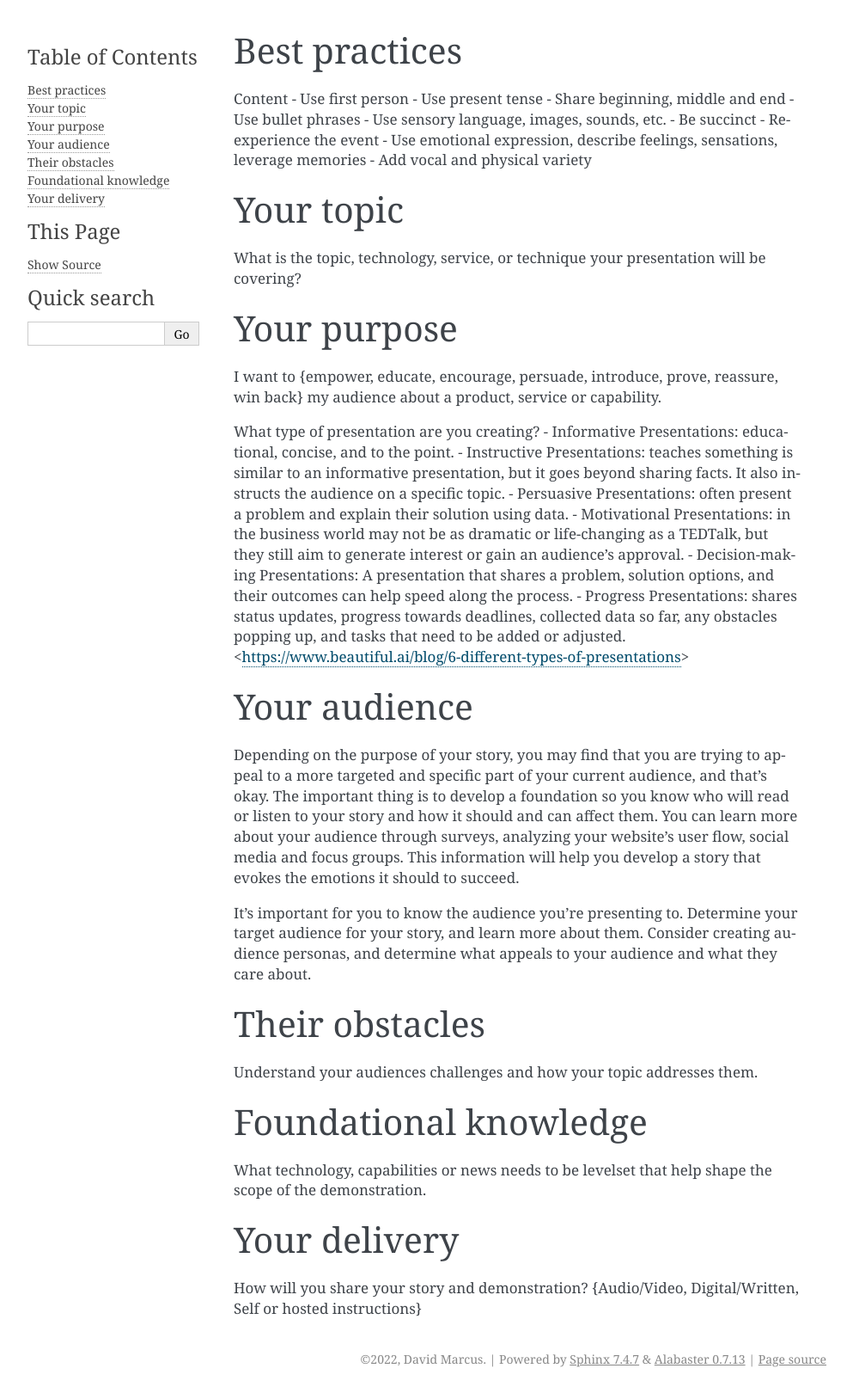
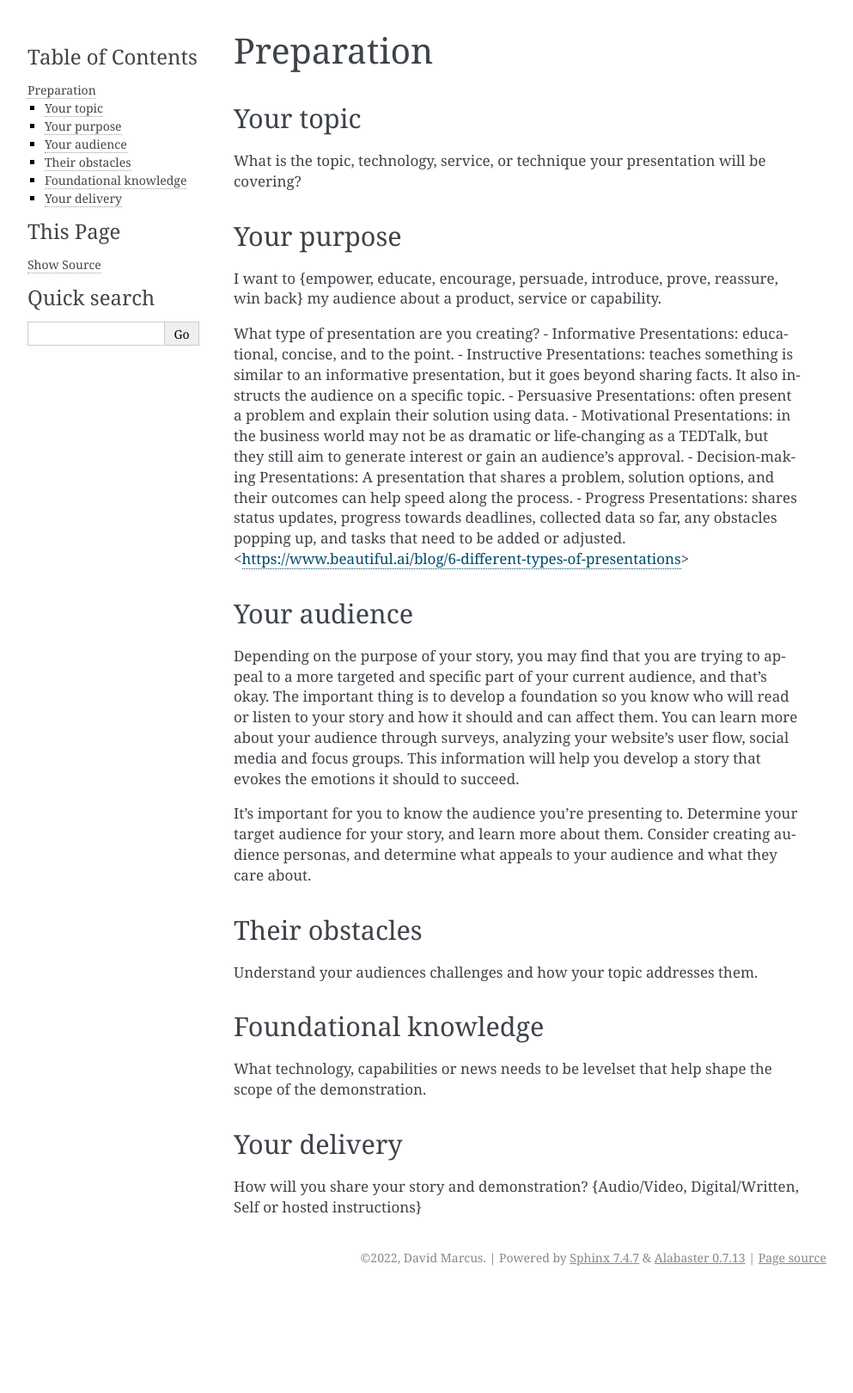
Before and after one commit to dmarcus-wire/storytelling-framework, a Sphinx documentation site: the page built from docs/source/preparation.rst, in a window 1280 px wide. Shown: the whole page at 86% size, without its empty margins (148-1141 px from the left). Built offline with Sphinx 7.4.7, drawn with Linux system fonts in a browser that asks for light colours; after the commit the page ends 1502 px from its top, so only the background shows below that.

Commit message:
fix format

```diff
--- a/docs/source/preparation.rst
+++ b/docs/source/preparation.rst
@@ -1,16 +1,5 @@
-
-Best practices
---------------
-Content
-- Use first person
-- Use present tense
-- Share beginning, middle and end
-- Use bullet phrases
-- Use sensory language, images, sounds, etc.
-- Be succinct
-- Re-experience the event
-- Use emotional expression, describe feelings, sensations, leverage memories
-- Add vocal and physical variety
+Preparation
+===========
 
 Your topic
 -----------
```
